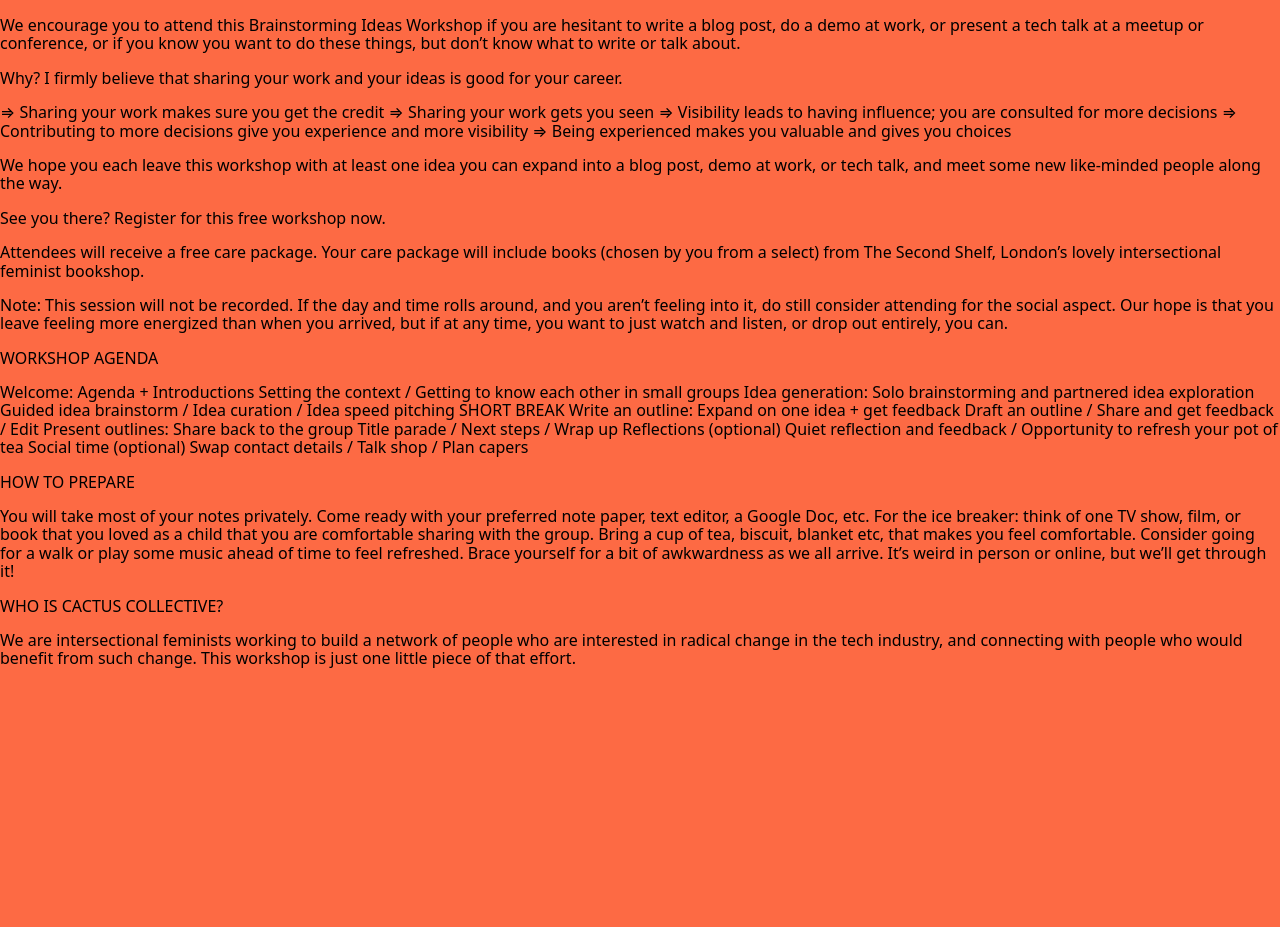
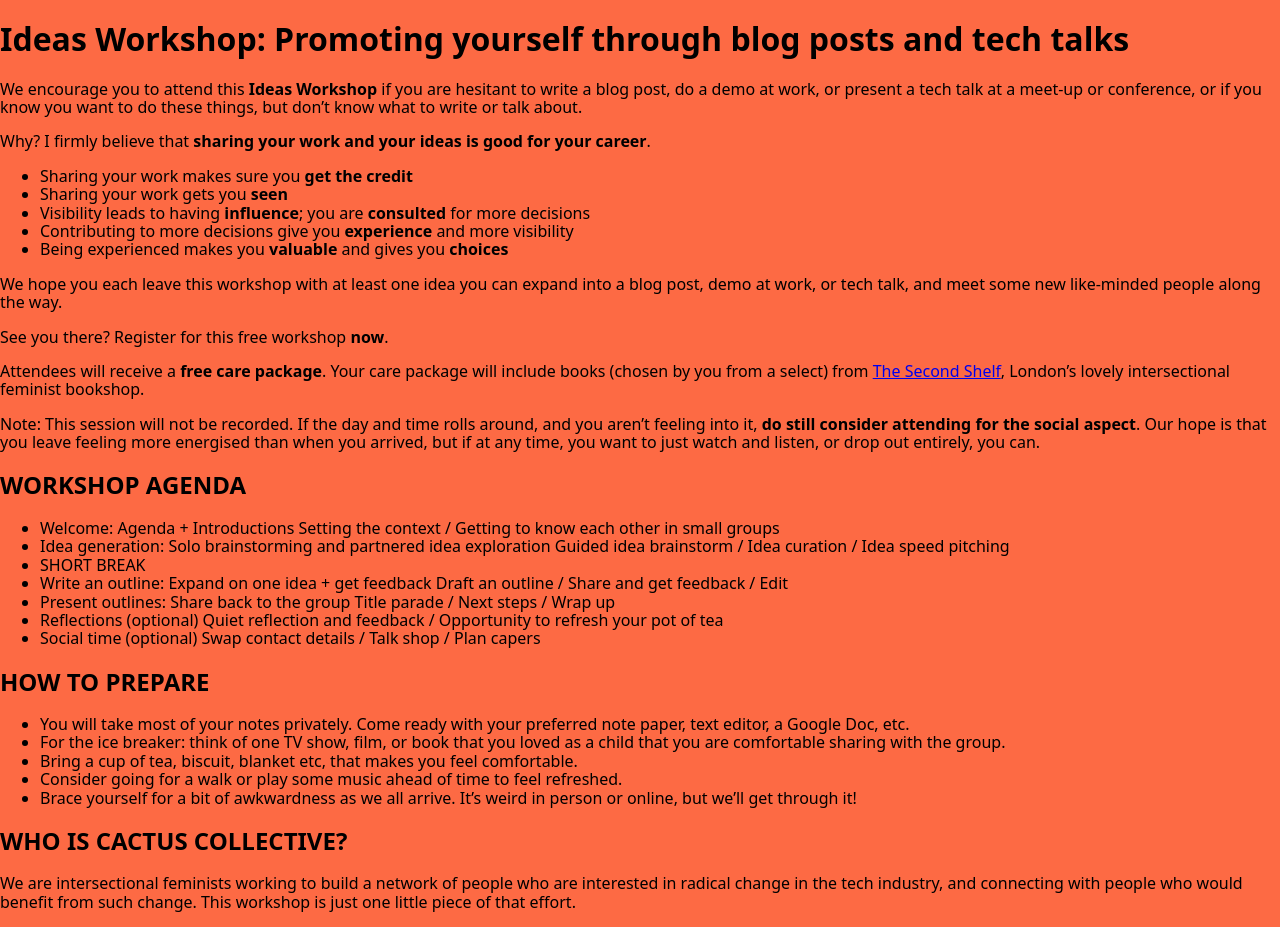
Before and after one commit to cactus-collective/cactus-collective.github.io, a Jekyll site: the page built from ideas-workshop.md, in a window 1280 px wide. Built offline with Jekyll 4.4.1, drawn with Linux system fonts in a browser that asks for light colours; some web fonts are replaced; our own code applies the rules of GitHub Pages for plain Markdown files; before the commit the page ends 900 px from its top, so only the background shows below that.

Commit message:
First pass semantics

```diff
--- a/ideas-workshop.md
+++ b/ideas-workshop.md
@@ -2,48 +2,50 @@
 layout: default
 ---
 
-We encourage you to attend this Brainstorming Ideas Workshop if you are hesitant to write a blog post, do a demo at work, or present a tech talk at a meetup or conference, or if you know you want to do these things, but don't know what to write or talk about.
+# Ideas Workshop: Promoting yourself through blog posts and tech talks
 
-Why? I firmly believe that sharing your work and your ideas is good for your career.
+We encourage you to attend this **Ideas Workshop** if you are hesitant to write a blog post, do a demo at work, or present a tech talk at a meet-up or conference, or if you know you want to do these things, but don't know what to write or talk about.
 
-⇒ Sharing your work makes sure you get the credit
-⇒ Sharing your work gets you seen
-⇒ Visibility leads to having influence; you are consulted for more decisions
-⇒ Contributing to more decisions give you experience and more visibility
-⇒ Being experienced makes you valuable and gives you choices
+Why? I firmly believe that **sharing your work and your ideas is good for your career**.
+
+* Sharing your work makes sure you **get the credit**
+* Sharing your work gets you **seen**
+* Visibility leads to having **influence**; you are **consulted** for more decisions
+* Contributing to more decisions give you **experience** and more visibility
+* Being experienced makes you **valuable** and gives you **choices**
 
 We hope you each leave this workshop with at least one idea you can expand into a blog post, demo at work, or tech talk, and meet some new like-minded people along the way.
 
-See you there? Register for this free workshop now.
+See you there? Register for this free workshop **now**.
 
-Attendees will receive a free care package. Your care package will include books (chosen by you from a select) from The Second Shelf, London’s lovely intersectional feminist bookshop.
+Attendees will receive a **free care package**. Your care package will include books (chosen by you from a select) from [The Second Shelf](https://www.thesecondshelf.com/), London’s lovely intersectional feminist bookshop.
 
-Note: This session will not be recorded. If the day and time rolls around, and you aren’t feeling into it, do still consider attending for the social aspect. Our hope is that you leave feeling more energized than when you arrived, but if at any time, you want to just watch and listen, or drop out entirely, you can.
+Note: This session will not be recorded. If the day and time rolls around, and you aren’t feeling into it, **do still consider attending for the social aspect**. Our hope is that you leave feeling more energised than when you arrived, but if at any time, you want to just watch and listen, or drop out entirely, you can.
 
-WORKSHOP AGENDA
+## WORKSHOP AGENDA
 
-Welcome: Agenda + Introductions
-Setting the context / Getting to know each other in small groups
-Idea generation: Solo brainstorming and partnered idea exploration
-Guided idea brainstorm / Idea curation / Idea speed pitching
-SHORT BREAK
-Write an outline: Expand on one idea + get feedback
-Draft an outline / Share and get feedback / Edit
-Present outlines: Share back to the group
-Title parade / Next steps / Wrap up
-Reflections (optional)
-Quiet reflection and feedback / Opportunity to refresh your pot of tea
-Social time (optional)
-Swap contact details / Talk shop / Plan capers
+* Welcome: Agenda + Introductions
+  Setting the context / Getting to know each other in small groups
+* Idea generation: Solo brainstorming and partnered idea exploration
+  Guided idea brainstorm / Idea curation / Idea speed pitching
+* SHORT BREAK
+* Write an outline: Expand on one idea + get feedback
+  Draft an outline / Share and get feedback / Edit
+* Present outlines: Share back to the group
+  Title parade / Next steps / Wrap up
+* Reflections (optional)
+  Quiet reflection and feedback / Opportunity to refresh your pot of tea
+* Social time (optional)
+  Swap contact details / Talk shop / Plan capers
 
-HOW TO PREPARE
+## HOW TO PREPARE
 
-You will take most of your notes privately. Come ready with your preferred note paper, text editor, a Google Doc, etc.
-For the ice breaker: think of one TV show, film, or book that you loved as a child that you are comfortable sharing with the group.
-Bring a cup of tea, biscuit, blanket etc, that makes you feel comfortable.
-Consider going for a walk or play some music ahead of time to feel refreshed.
-Brace yourself for a bit of awkwardness as we all arrive. It’s weird in person or online, but we’ll get through it!
+* You will take most of your notes privately. Come ready with your preferred note paper, text editor, a Google Doc, etc.
+* For the ice breaker: think of one TV show, film, or book that you loved as a child that you are comfortable sharing with the group.
+* Bring a cup of tea, biscuit, blanket etc, that makes you feel comfortable.
+* Consider going for a walk or play some music ahead of time to feel refreshed.
+* Brace yourself for a bit of awkwardness as we all arrive. It’s weird in person or online, but we’ll get through it!
 
-WHO IS CACTUS COLLECTIVE?
+## WHO IS CACTUS COLLECTIVE?
 
 We are intersectional feminists working to build a network of people who are interested in radical change in the tech industry, and connecting with people who would benefit from such change. This workshop is just one little piece of that effort.
```
